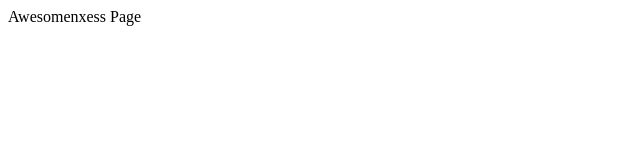
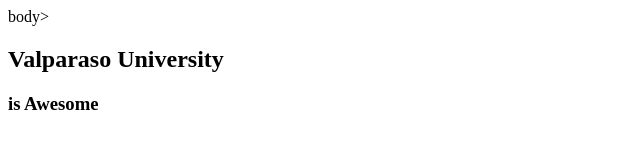
Before and after one commit to vboinipa/myhtml, a plain HTML site: page index.html in a window 1280 px wide. Shown: the whole page, without its empty margins (0-640 px from the left). Drawn offline with Linux system fonts and the light colour scheme.

Commit message:
type here what you fixed vinay

```diff
--- a/index.html
+++ b/index.html
@@ -1,12 +1,12 @@
 <DOCTYPE html>
 <html>
 <head>
-<titl>Awesomenxess Page<title>
+<title>Awesomenxess Page</title>
 </head>
 body>
 
 <h2>Valparaso University</h2>
-<h3>is Awesome<h3>
+<h3>is Awesome</h3>
 
 </body
 </html>
```
